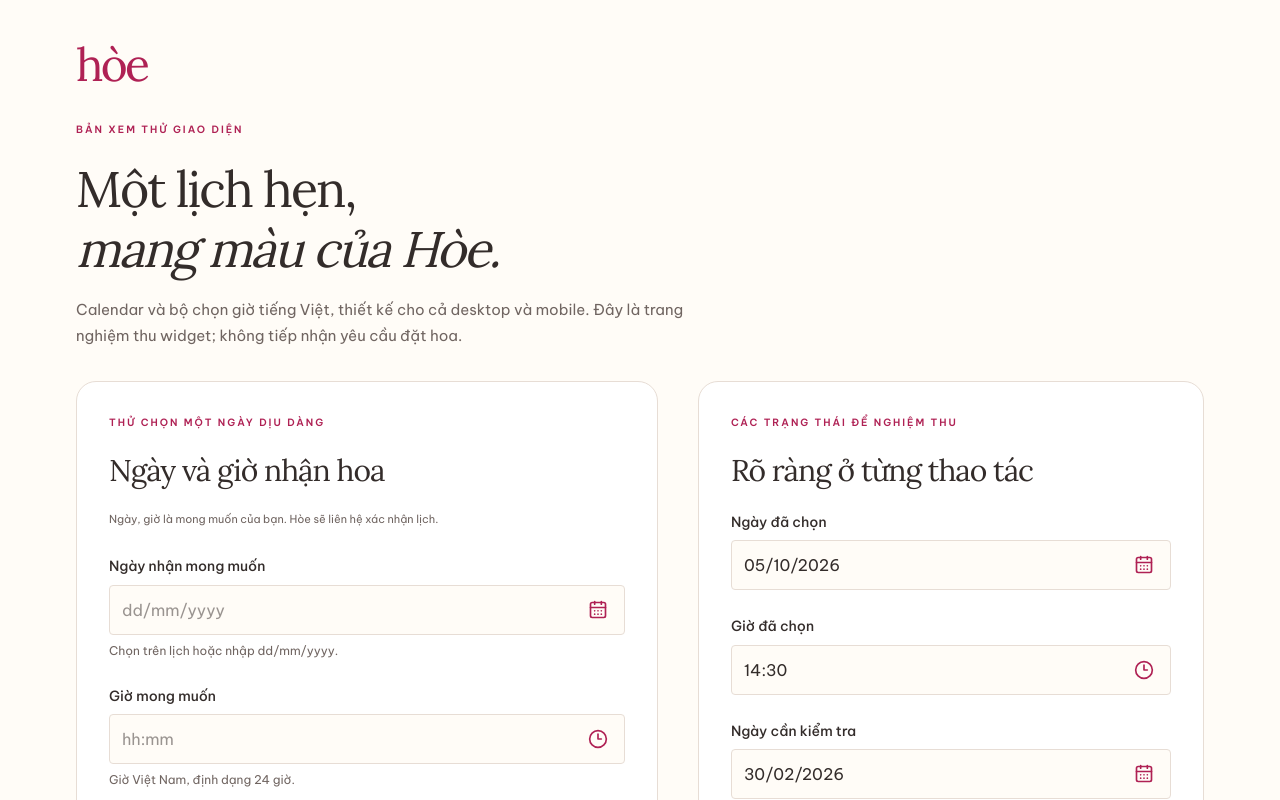
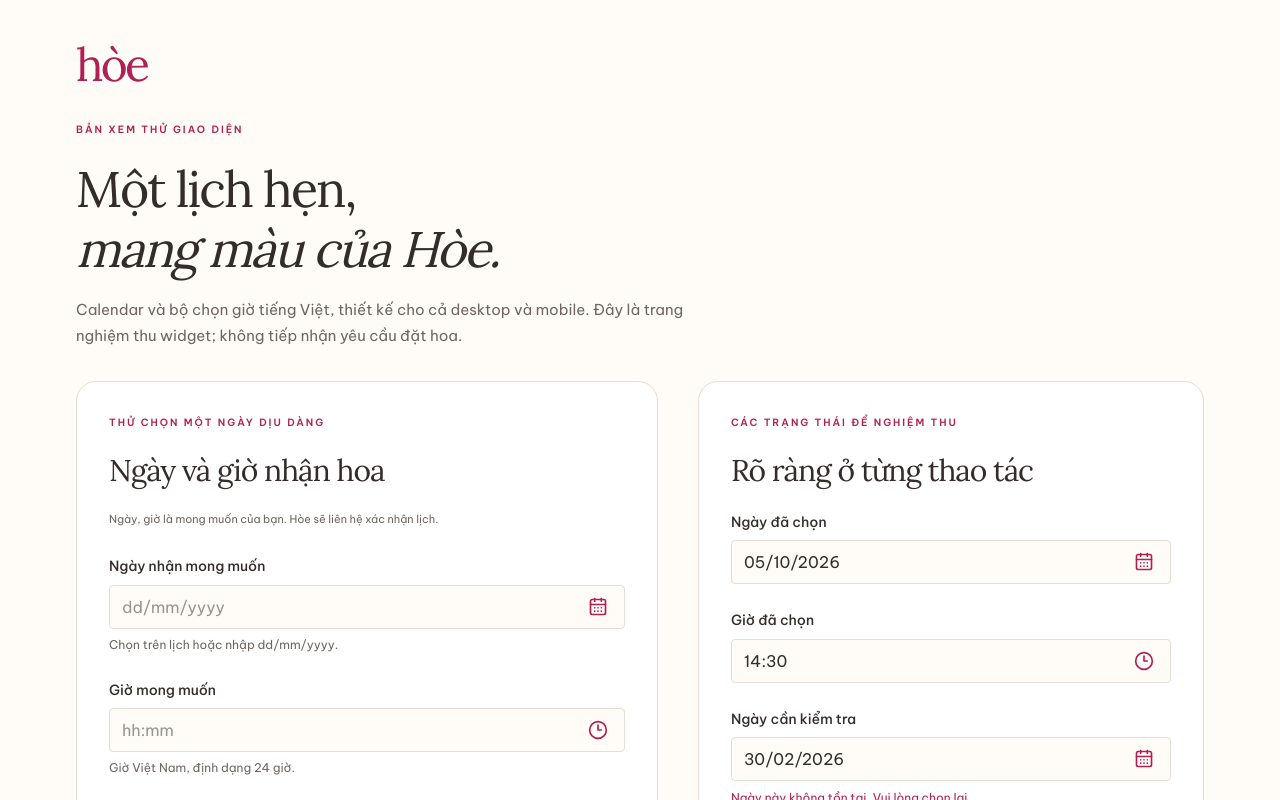
Before and after one commit to buibao/hoeshop, a Next.js app: page /xem-thu/widgets in a window 1280 px wide. Shown: the top 800 px of the page. Built offline with nearby package versions, Linux system fonts and the light colour scheme.

Commit message:
feat: input height css

```diff
--- a/src/app/globals.css
+++ b/src/app/globals.css
@@ -112,7 +112,8 @@ button:disabled { cursor: wait; opacity: .65; }
 .field { display: flex; flex-direction: column; gap: 6px; min-width: 0; margin-bottom: 8px;}
 .field.full { grid-column: 1 / -1; }
 .field label { font-size: 11px; font-weight: 500; color: var(--ink); }
-input,textarea,select { width: 100%; border: 1px solid var(--border); border-radius: 4px; min-height: 44px; padding: 10px 12px; background: var(--background); color: var(--ink); font-size: 12px; }
+textarea { width: 100%; border: 1px solid var(--border); border-radius: 4px; min-height: 44px; padding: 10px 12px; background: var(--background); color: var(--ink); font-size: 12px; }
+input,select { width: 100%; border: 1px solid var(--border); border-radius: 4px; height: 44px; padding: 10px 12px; background: var(--background); color: var(--ink); font-size: 12px; }
 textarea { min-height: 100px; resize: vertical; }
 fieldset { border: none; margin: 0; padding: 0; min-width: 0; }
 legend { font-family: var(--font-heading),serif; font-size: 24px; margin-bottom: 20px; }
--- a/src/styles/widgets.css
+++ b/src/styles/widgets.css
@@ -11,12 +11,12 @@
 .date-time-input input {
   padding-right: 52px !important;
   font-size: 16px !important;
-  height: 50px;
+  height: 44px;
 }
 .picker-trigger {
   position: absolute;
   right: 5px;
-  top: 3px;
+  /* top: 3px; */
   width: 44px;
   height: 44px;
   display: grid;
```
